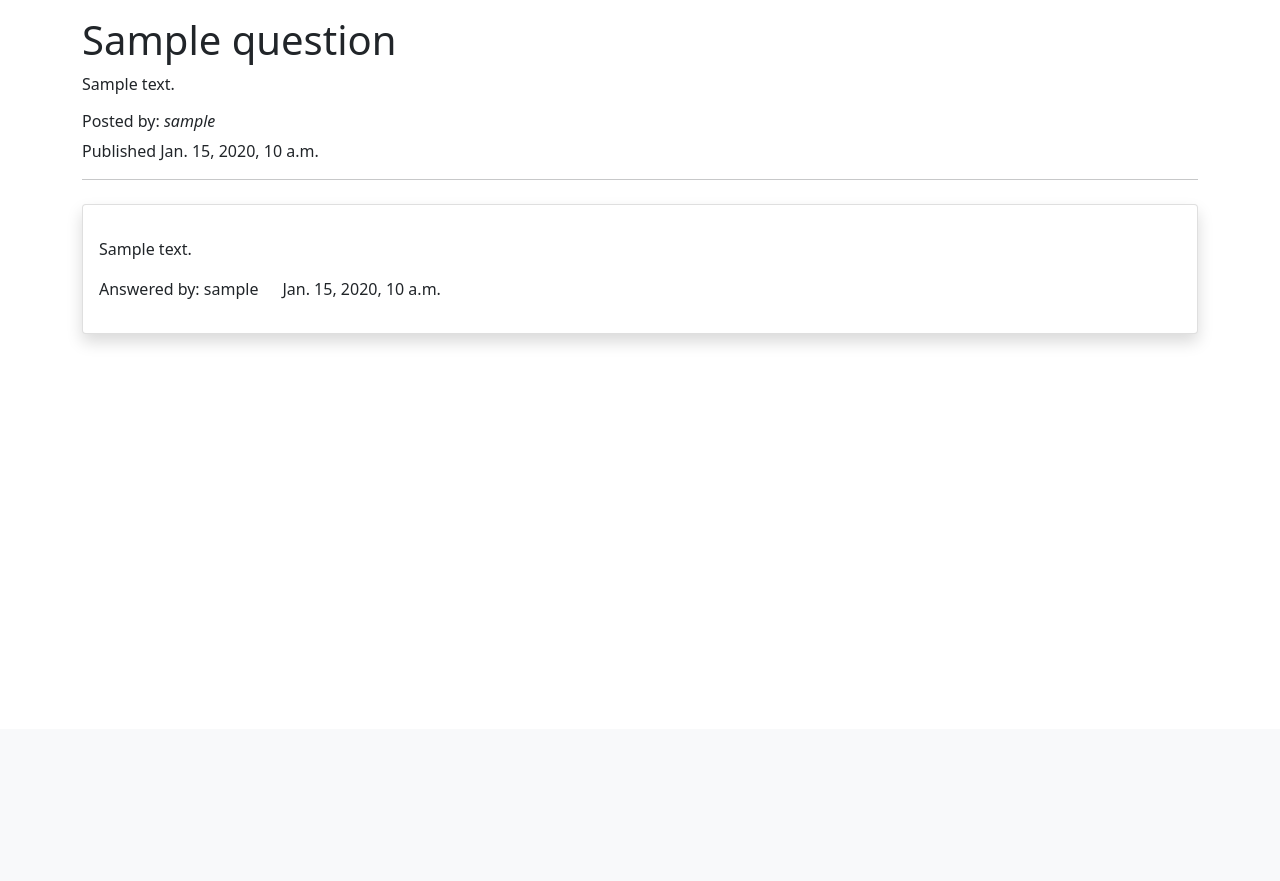
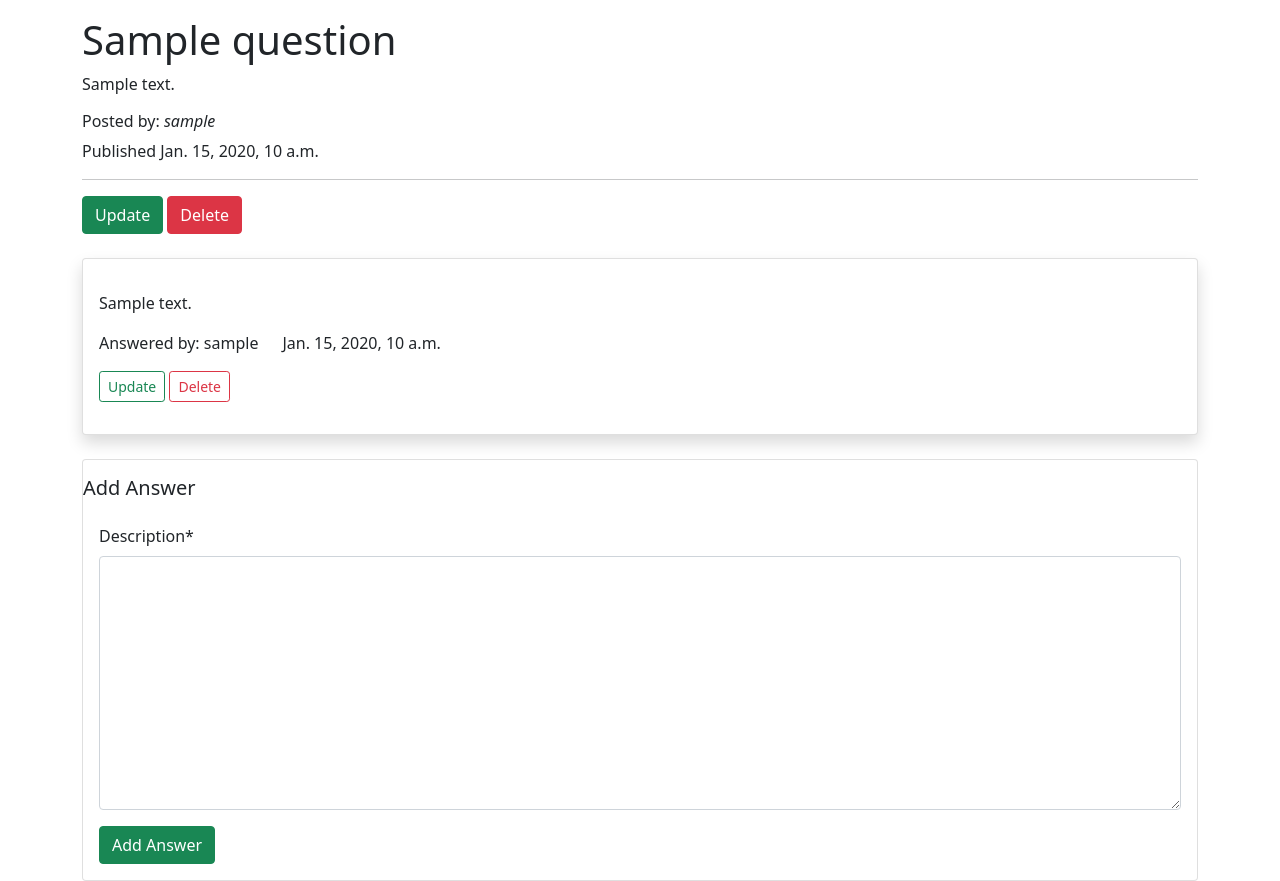
Before and after one commit to ivelinakaraivanova/QuestionsAndAnswersApp, a Django app: a page that uses src/questions_and_answers/templates/q_details.html in a window 1280 px wide. Shown: the part 71-952 px from the top of the page. Before the commit the page ends 414 px from the top, so only its background shows below. Run offline with Django 4.2, Linux system fonts and the light colour scheme; a user stored in the database is signed in; tables that the repository leaves empty hold one stand-in row (values such as "Sample post"); some libraries are stand-ins or nearby versions.

Commit message:
Update and delete questions, add, update and delete answers added

```diff
--- a/src/questions_and_answers/questions_and_answers/questions/forms.py
+++ b/src/questions_and_answers/questions_and_answers/questions/forms.py
@@ -1,7 +1,7 @@
 from django import forms
 from django.contrib.auth import get_user_model
 
-from questions_and_answers.questions.models import Question
+from questions_and_answers.questions.models import Question, Answer
 
 User = get_user_model()
 
@@ -34,3 +34,21 @@ class QuestionRegistrationForm(forms.ModelForm):
     class Meta:
         model = Question
         fields = ('title', 'body')
+
+
+class AnswerForm(forms.ModelForm):
+    class Meta:
+        model = Answer
+        fields = ('description',)
+
+
+class QuestionUpdateForm(forms.ModelForm):
+    class Meta:
+        model = Question
+        fields = ('title', 'body')
+
+
+class AnswerUpdateForm(forms.ModelForm):
+    class Meta:
+        model = Answer
+        fields = ('description',)
--- a/src/questions_and_answers/questions_and_answers/questions/urls.py
+++ b/src/questions_and_answers/questions_and_answers/questions/urls.py
@@ -1,9 +1,14 @@
 from django.urls import path
 
-from questions_and_answers.questions.views import questions_list, question_details, add_question
+from questions_and_answers.questions.views import questions_list, question_details, add_question, update_question, \
+    delete_question, update_answer, delete_answer
 
 urlpatterns = [
     path('questions/', questions_list, name='questions_list'),
     path('questions/<slug:slug>', question_details, name='question_details'),
     path('questions/add/', add_question, name='add_question'),
+    path('question/update/<slug:slug>/', update_question, name='update_question'),
+    path('question/delete/<slug:slug>/', delete_question, name='delete_question'),
+    path('answer/update/<int:id>/', update_answer, name='update_answer'),
+    path('answer/delete/<int:id>/', delete_answer, name='delete_answer'),
 ]
--- a/src/questions_and_answers/questions_and_answers/questions/views.py
+++ b/src/questions_and_answers/questions_and_answers/questions/views.py
@@ -1,6 +1,7 @@
 from django.shortcuts import render, get_object_or_404, redirect
 
-from questions_and_answers.questions.forms import UserRegistrationForm, QuestionRegistrationForm
+from questions_and_answers.questions.forms import UserRegistrationForm, QuestionRegistrationForm, AnswerForm, \
+    QuestionUpdateForm, AnswerUpdateForm
 from questions_and_answers.questions.models import Question, Answer
 
 
@@ -18,9 +19,21 @@ def question_details(request, slug):
     question = get_object_or_404(Question, slug=slug)
     answers = Answer.objects.filter(question=question)
 
+    if request.method == "POST":
+        answer_form = AnswerForm(request.POST)
+        if answer_form.is_valid():
+            answer = answer_form.save(commit=False)
+            answer.question = question
+            answer.author = request.user
+            answer = answer_form.save()
+            return redirect('question_details', slug=question.slug)
+    else:
+        answer_form = AnswerForm()
+
     context = {
         'question': question,
-        'answers': answers
+        'answers': answers,
+        'answer_form': answer_form
     }
 
     return render(request, 'q_details.html', context)
@@ -58,3 +71,45 @@ def add_question(request):
         question_form = QuestionRegistrationForm()
 
     return render(request, 'add_question.html', {'question_form': question_form})
+
+
+def update_question(request, slug):
+    question = get_object_or_404(Question, slug=slug)
+
+    form = QuestionUpdateForm(request.POST or None, instance=question)
+    if form.is_valid():
+        form.save()
+        return redirect('questions_list')
+
+    context = {
+        'form': form
+    }
+
+    return render(request, 'update_question.html', context)
+
+
+def delete_question(request, slug):
+    question = get_object_or_404(Question, slug=slug)
+    question.delete()
+    return redirect('questions_list')
+
+
+def update_answer(request, id):
+    answer = get_object_or_404(Answer, id=id)
+
+    form = AnswerUpdateForm(request.POST or None, instance=answer)
+    if form.is_valid():
+        form.save()
+        return redirect('question_details', slug=answer.question.slug)
+
+    context = {
+        'form': form
+    }
+
+    return render(request, 'update_answer.html', context)
+
+
+def delete_answer(request, id):
+    answer = get_object_or_404(Answer, id=id)
+    answer.delete()
+    return redirect('question_details', slug=answer.question.slug)
--- a/src/questions_and_answers/templates/q_details.html
+++ b/src/questions_and_answers/templates/q_details.html
@@ -1,4 +1,5 @@
 {% extends 'base.html' %}
+{% load crispy_forms_tags %}
 
 {% block title %} Question Details {% endblock %}
 
@@ -10,6 +11,10 @@
         <p>Published {{ question.created_at }}</p>
 
         <hr>
+        {% if request.user == question.author %}
+            <a class="btn btn-success" href="{% url 'update_question' question.slug %}">Update</a>
+            <a class="btn btn-danger" href="{% url 'delete_question' question.slug %}">Delete</a>
+        {% endif %}
     </div>
 
     <div class="container">
@@ -26,8 +31,29 @@
                             {{ answer.created_at }}
                         </div>
                     </div>
+
+                    {% if request.user == answer.author %}
+                        <a class="btn btn-outline-success btn-sm mt-3" href="{% url 'update_answer' answer.id %}">Update</a>
+                        <a class="btn btn-outline-danger btn-sm mt-3" href="{% url 'delete_answer' answer.id %}">Delete</a>
+                    {% endif %}
+
                 </div>
             </div>
         {% endfor %}
     </div>
+
+    <div class="container">
+        <div class="card mt-4">
+            <form method="post" novalidate>
+                <h5 class="header mt-3">Add Answer</h5>
+                <div class="card-body">
+                    {% csrf_token %}
+                    {{ answer_form | crispy }}
+
+                    <input type="submit" value="Add Answer" class="btn btn-success">
+                </div>
+            </form>
+        </div>
+    </div>
+
 {% endblock %}
```
Also changed, not shown: src/questions_and_answers/templates/update_answer.html (added, +28 -0 lines), src/questions_and_answers/templates/update_question.html (added, +28 -0 lines).
